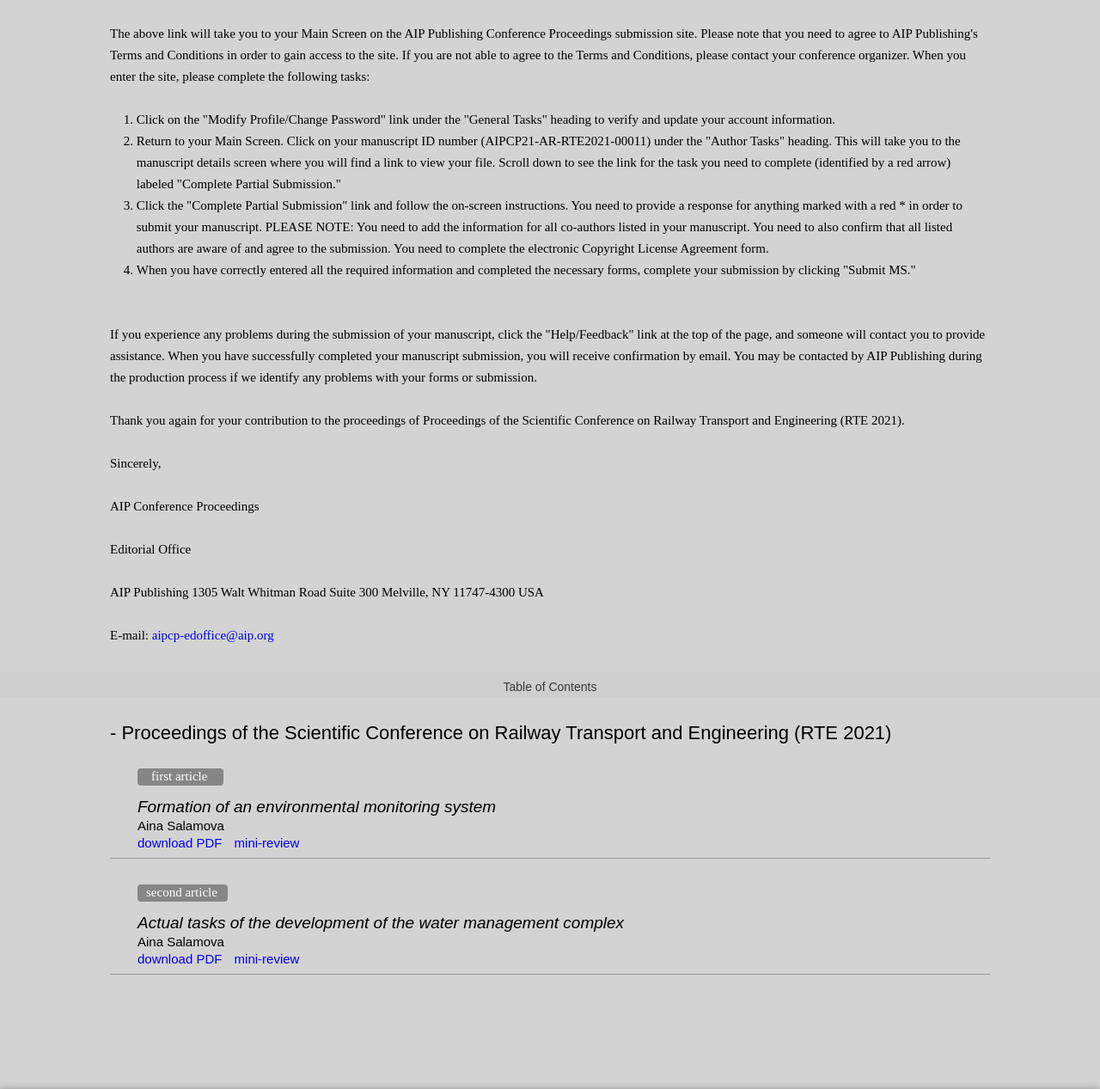
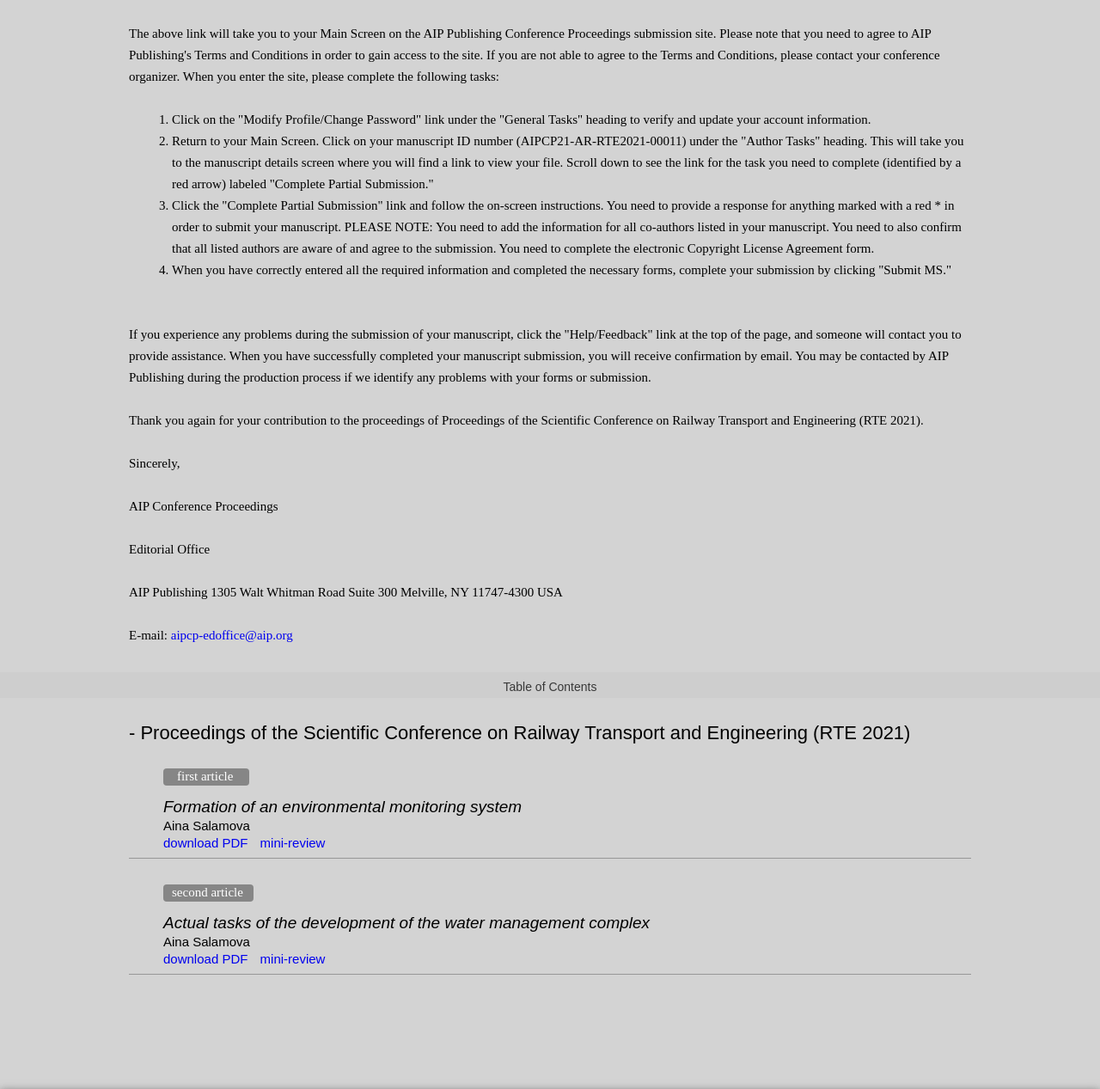
Before and after one commit to SayFu11a/web.conference, a plain HTML site: page index.html in a window 1280 px wide. Shown: the part 404-1671 px from the top of the page at 86% size. Drawn offline with Linux system fonts and the light colour scheme.

Commit message:
css updite

```diff
--- a/css/style.css
+++ b/css/style.css
@@ -97,7 +97,7 @@
 	color: rgb(194, 189, 189);
 }
 .text {
-	margin: 0 10%;
+	margin: 0 150px;
 	font-size: 15px;
 	margin-top: 30px;
 	margin-bottom: 30px;
@@ -113,7 +113,7 @@
 }
 
 .text__tasks {
-	padding-left: 3%;
+	padding-left: 50px;
 }
 .article__tible {
 	background-color: rgb(206, 206, 206);
@@ -125,7 +125,7 @@
 }
 .article__title {
 	font-family: Arial, "Helvetica Neue", Helvetica, sans-serif;
-	margin: 30px 10%;
+	margin: 30px 150px;
 }
 .article__title-first {
 	font-size: 22px;
@@ -134,7 +134,7 @@
 	margin: 0 40px;
 }
 .article__botton {
-	margin: 0 10%;
+	margin: 0 150px;
 	margin-top: 30px;
 	margin-bottom: 0px;
 
@@ -150,20 +150,20 @@
 }
 .article__title-second {
 	font-family: Arial, "Helvetica Neue", Helvetica, sans-serif;
-	margin: 0 10%;
+	margin: 0 150px;
 	font-size: 19px;
 	margin-top: 15px;
 	font-style: italic;
 }
 .name {
 	font-family: Arial, "Helvetica Neue", Helvetica, sans-serif;
-	margin: 5px 10%;
+	margin: 5px 150px;
 	font-size: 15px;
 }
 
 .downldBtm {
 	font-family: Arial, "Helvetica Neue", Helvetica, sans-serif;
-	margin: 5px 10%;
+	margin: 5px 150px;
 	font-size: 15px;
 }
 .mini-review {
@@ -171,13 +171,13 @@
 }
 .line {
 	border-top: 1px solid rgb(151, 151, 151);
-	margin: 10px 10%;
+	margin: 10px 150px;
 }
 .all-second__article {
 	margin: 0 40px;
 }
 .article__botton-second {
-	margin: 0 10%;
+	margin: 0 150px;
 	margin-top: 30px;
 	margin-bottom: 0px;
 	width: 105px;
@@ -190,7 +190,7 @@
 }
 .article__title-teght {
 	font-family: Arial, "Helvetica Neue", Helvetica, sans-serif;
-	margin: 0 10%;
+	margin: 0 150px;
 	font-size: 19px;
 	margin-top: 15px;
 	font-style: italic;
@@ -209,7 +209,7 @@
 .Annotation {
 	font-family: Arial, "Helvetica Neue", Helvetica, sans-serif;
 	font-size: 17px;
-	padding-right: 40%;
+	padding-right: 450px;
 	line-height: 24px;
 	letter-spacing: 1px;
 	font-style: italic;
```
